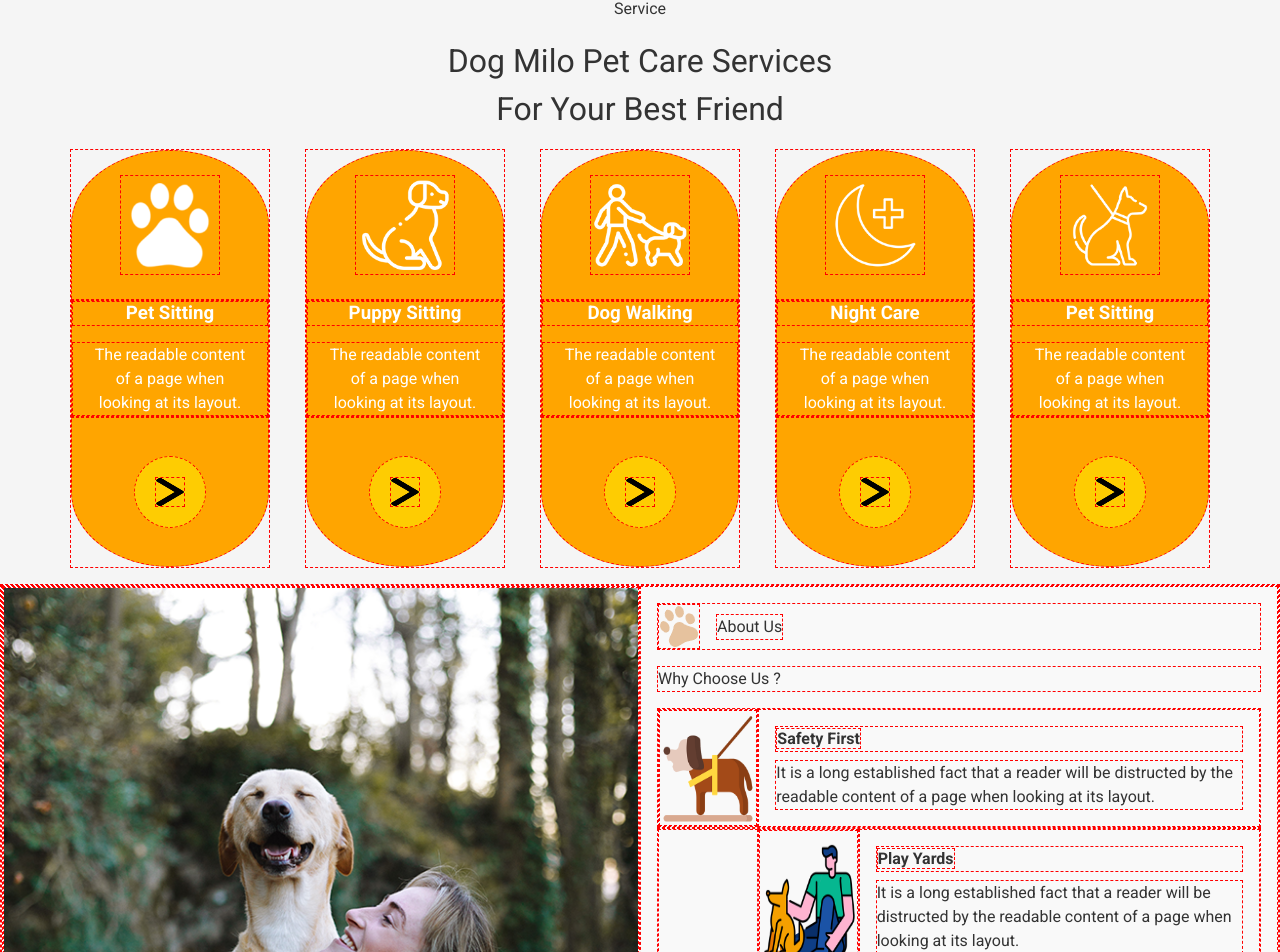
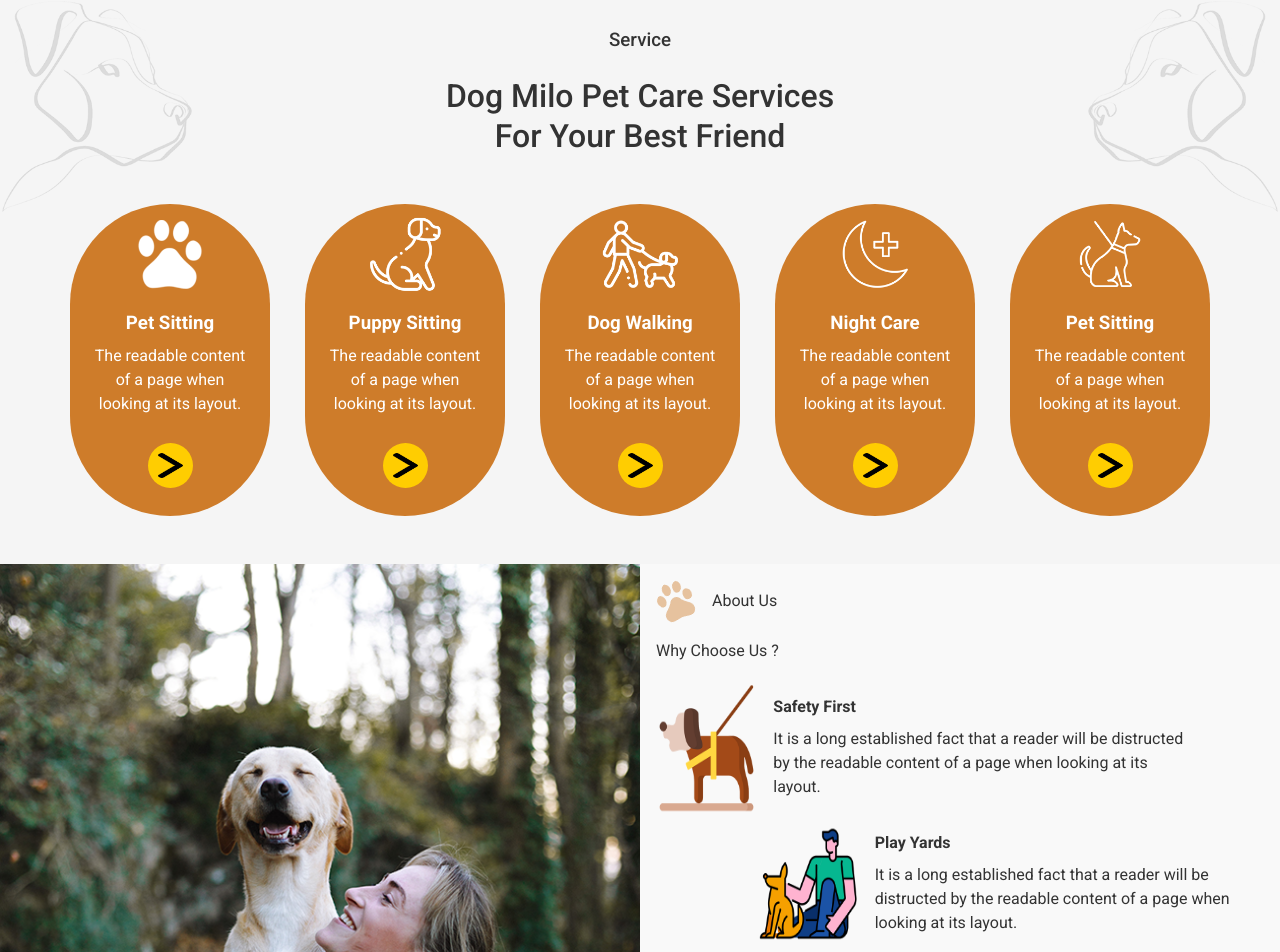
Before and after one commit to B0G0N1/proj-html-vuejs, a Vue app: page / in a window 1280 px wide. Shown: the part 1096-2048 px from the top of the page. Built offline with nearby package versions, Linux system fonts and the light colour scheme.

Commit message:
[UPD] Finish some sections

```diff
--- a/src/components/MainFooter.vue
+++ b/src/components/MainFooter.vue
@@ -75,7 +75,7 @@ export default {
     #MainFooter {
         position: relative;
         background-color: black;
-        padding-top: 4rem;
+        padding-top: 5rem;
 
         h3 {
             color: orange;
--- a/src/components/ServiceCard.vue
+++ b/src/components/ServiceCard.vue
@@ -15,15 +15,15 @@ export default {
 
 <template>
     <div id="serviceCard">
-        <div class="top-semicircle d-flex justify-content-center align-items-center">
-            <img :src="imagePath" :alt="title" class="service-image" />
+        <div class="top-semicircle d-flex-center">
+            <img :src="imagePath" :alt="title" class="service-image"/>
         </div>
-        <div class="square">
-            <h3>{{ title }}</h3>
+        <div class="square pt-2">
+            <h3 class="pb-2">{{ title }}</h3>
             <p>The readable content <br>of a page when <br>looking at its layout.</p>
         </div>
-        <div class="bottom-semicircle d-flex justify-content-center align-items-center">
-            <div class="circle d-flex justify-content-center align-items-center">
+        <div class="bottom-semicircle d-flex-center">
+            <div class="circle d-flex-center">
                 <img src="../assets/img/right.png" alt="right-arrow">
             </div>
         </div>
@@ -35,43 +35,39 @@ export default {
         width: 200px;
 
         .square {
-            background-color: orange;
+            background-color: #ce7c2a;
             color: white;
         }
 
         .top-semicircle {
-            height: 150px;
-            background-color: orange;
-            border-top-left-radius: 100%;
-            border-top-right-radius: 100%;
+            height: 100px;
+            background-color: #ce7c2a;
+            border-top-left-radius: 100px;
+            border-top-right-radius: 100px;
 
             img {
-                width: 100px;
-                height: 100px;
+                width: 80px;
+                height: 80px;
             }
         }
 
         .bottom-semicircle {
-            height: 150px;
-            background-color: orange;
-            border-bottom-left-radius: 100%;
-            border-bottom-right-radius: 100%;
+            height: 100px;
+            background-color: #ce7c2a;
+            border-bottom-left-radius: 100px;
+            border-bottom-right-radius: 100px;
 
             .circle {
-                background-color: #fecc02;
+                background-color: #ffcd01;
                 border-radius: 50%;
-                padding: 20px;
+                padding: 10px;
 
                 img {
-                    width: 30px;
-                    height: 30px;
+                    width: 25px;
+                    height: 25px;
                 }
             }
 
         }
     }
-
-    * {
-        border: 1px dashed red;
-    }
 </style>
--- a/src/components/ServicesSection.vue
+++ b/src/components/ServicesSection.vue
@@ -21,9 +21,9 @@ export default {
 
 <template>
     <div id="ServiceSection">
-        <div class="container text-center py-3">
-            <p>Service</p>
-            <p class="my-3 title">Dog Milo Pet Care Services <br>For Your Best Friend</p>
+        <div class="container text-center py-5">
+            <h3 class="fw-medium">Service</h3>
+            <h3 class="mt-4 mb-5 fs-4 fw-medium">Dog Milo Pet Care Services <br>For Your Best Friend</h3>
             <div class="d-flex justify-content-between">
                 <ServiceCard v-for="service in servicesList" :key="service.title" :title="service.title" :image-path="service.imagePath"/>
             </div>
@@ -34,9 +34,15 @@ export default {
 <style lang="scss" scoped>
     #ServiceSection {
         background-color: #f5f5f5;
+        background-image:
+            url('../assets/img/dog-left.png'),
+            url('../assets/img/dog-logo.png');
+        background-position: top 20px left 0, top 20px right 0;
+        background-size: 15% auto, 15% auto;
+        background-repeat: no-repeat;
 
-        .title {
-            font-size: 2rem;
+        p {
+            color: gray;
         }
     }
 </style>
--- a/src/components/TestimonialsSection.vue
+++ b/src/components/TestimonialsSection.vue
@@ -51,7 +51,7 @@ export default {
     #TestimonialsSection {
         display: flex;
         justify-content: center;
-        padding-bottom: 9rem;
+        padding-bottom: 8rem;
 
         .about-us {
             height: 300px;
--- a/src/components/WhyChooseUsSection.vue
+++ b/src/components/WhyChooseUsSection.vue
@@ -1,6 +1,14 @@
 <script>
 export default {
-
+    data() {
+        return {
+            whyList: [
+                { title: "Safety First", image: "/src/assets/img/w-3.png", spaceCol: "0", textCol: "9" },
+                { title: "Play Yards", image: "/src/assets/img/w-2.png", spaceCol: "2", textCol: "8" },
+                { title: "Monitor Your Pets", image: "/src/assets/img/w-1.png", spaceCol: "4", textCol: "6" }
+            ]
+        }
+    }
 }
 </script>
 
@@ -16,37 +24,14 @@ export default {
                         <span>About Us</span>
                     </div>
                     <p class="my-3">Why Choose Us ?</p>
-                    <!-- ROWWWWWWWWWWWWWWWWW -->
-                    <div class="row">
+                    <!-- TEST -->
+                    <div v-for="reason in whyList" :key="reason.title" class="row">
+                        <div :class="'col-' + reason.spaceCol"></div>
                         <div class="col-2 d-flex">
-                            <img src="../assets/img/w-3.png" alt="w-3" class="icon">
+                            <img :src="reason.image" alt="w-3" class="icon">
                         </div>
-                        <div class="col-10 p-3">
-                            <p class="mb-2"><strong>Safety First</strong></p>
-                            <p>It is a long established fact that a reader will be distructed by the readable content of a
-                                page when looking at its layout.</p>
-                        </div>
-                    </div>
-                    <!-- ROWWWWWWWWWWWWWWWWW -->
-                    <div class="row">
-                        <div class="col-2"></div>
-                        <div class="col-2 d-flex">
-                            <img src="../assets/img/w-2.png" alt="w-3" class="icon">
-                        </div>
-                        <div class="col-8 p-3">
-                            <p class="mb-2"><strong>Play Yards</strong></p>
-                            <p>It is a long established fact that a reader will be distructed by the readable content of a
-                                page when looking at its layout.</p>
-                        </div>
-                    </div>
-                    <!-- ROWWWWWWWWWWWWWWWWW -->
-                    <div class="row">
-                        <div class="col-4"></div>
-                        <div class="col-2 d-flex">
-                            <img src="../assets/img/w-1.png" alt="w-3" class="icon">
-                        </div>
-                        <div class="col-6 p-3">
-                            <p class="mb-2"><strong>Monitor Your Pets</strong></p>
+                        <div :class="'col-' + reason.textCol + ' p-3'">
+                            <p class="mb-2"><strong>{{ reason.title }}</strong></p>
                             <p>It is a long established fact that a reader will be distructed by the readable content of a
                                 page when looking at its layout.</p>
                         </div>
@@ -66,8 +51,4 @@ export default {
             width: 100%;
         }
     }
-
-    * {
-        border: 1px dashed red;
-    }
 </style>
--- a/src/styles/_framework.scss
+++ b/src/styles/_framework.scss
@@ -27,7 +27,6 @@ body {
 	TYPOGRAPHY
 =========================== */
 h1, h2, h3, h4, h5, h6 {
-    margin-bottom: 1rem;
     font-weight: 600;
     line-height: 1.25;
 }
```
Also changed, not shown: 1 other file (tests, documents, lock files or other folders).
